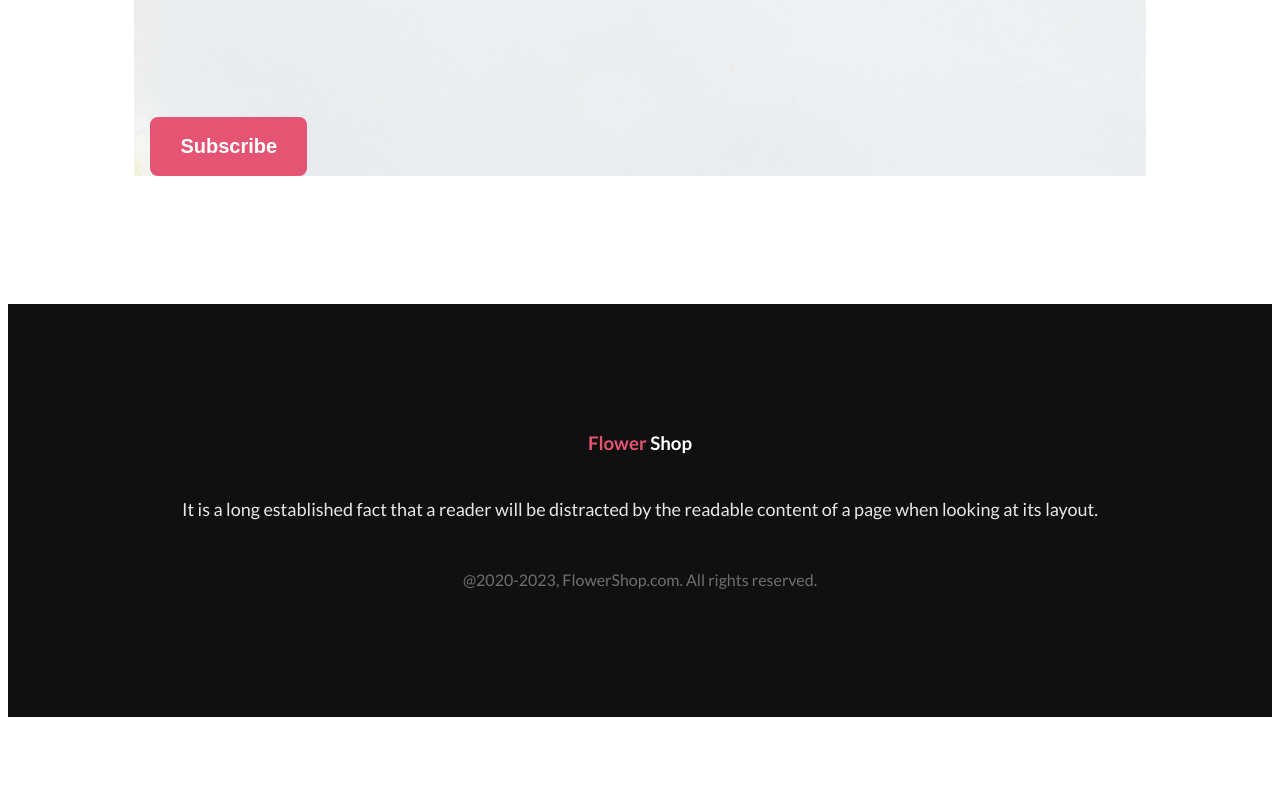
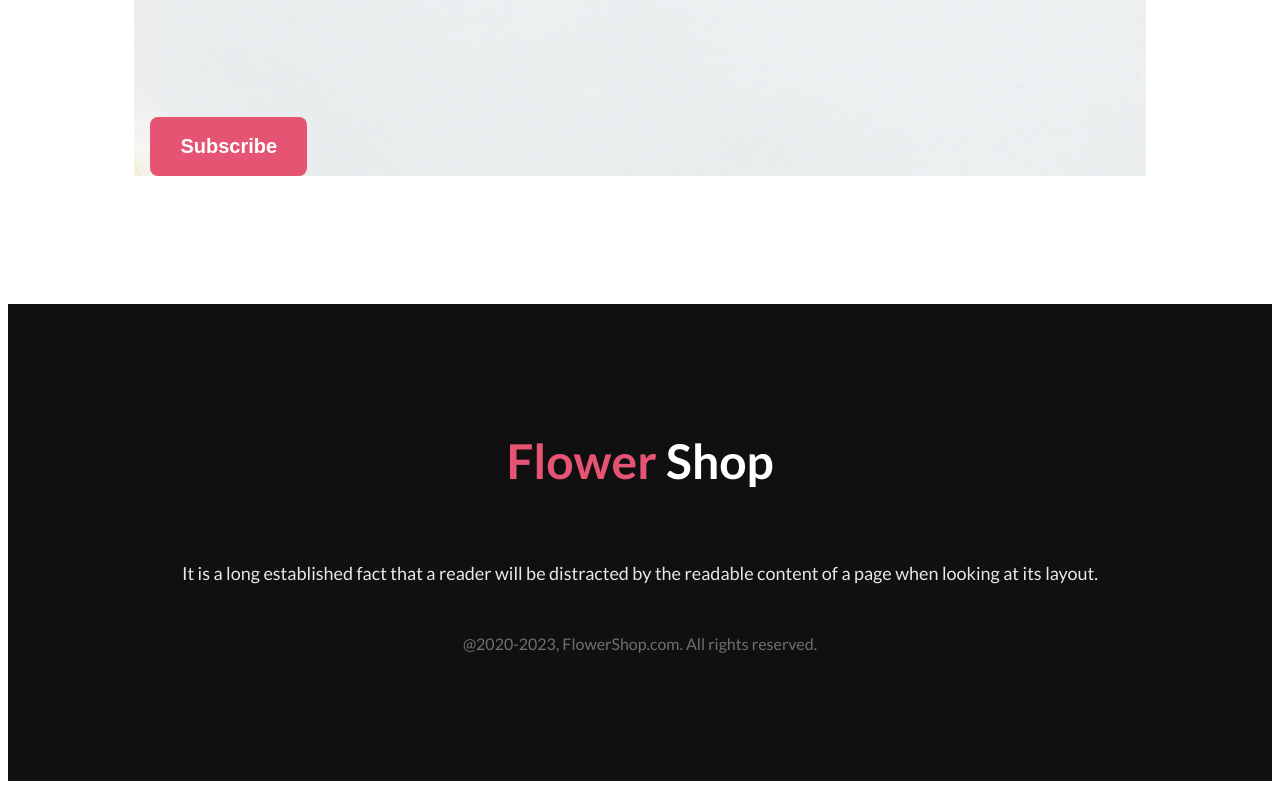
Before and after one commit to tanjil1590/assignment-1st, a plain HTML site: page index.html in a window 1280 px wide. Shown: the part 3889-4686 px from the top of the page. Before the commit the page ends 4622 px from the top, so only its background shows below. Drawn offline with Linux system fonts and the light colour scheme.

Commit message:
add a font size

```diff
--- a/styles/styles.css
+++ b/styles/styles.css
@@ -259,7 +259,7 @@ footer{
 }
 .flower-shop-name{
     color: #fff;
-    font-style: 48px;
+    font-size: 48px;
     font-weight: 800px;
     padding-top: 128px;
 
```
